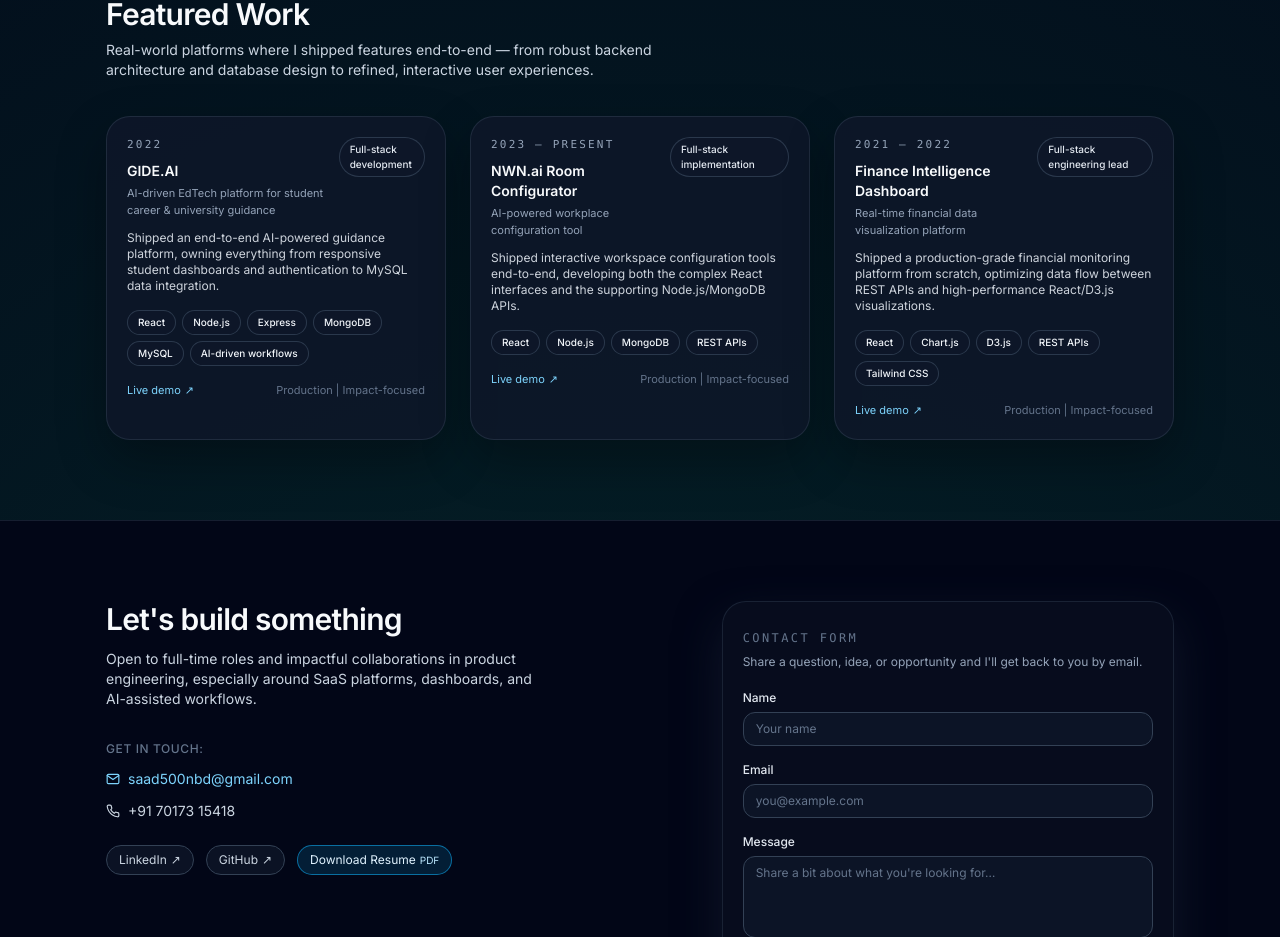
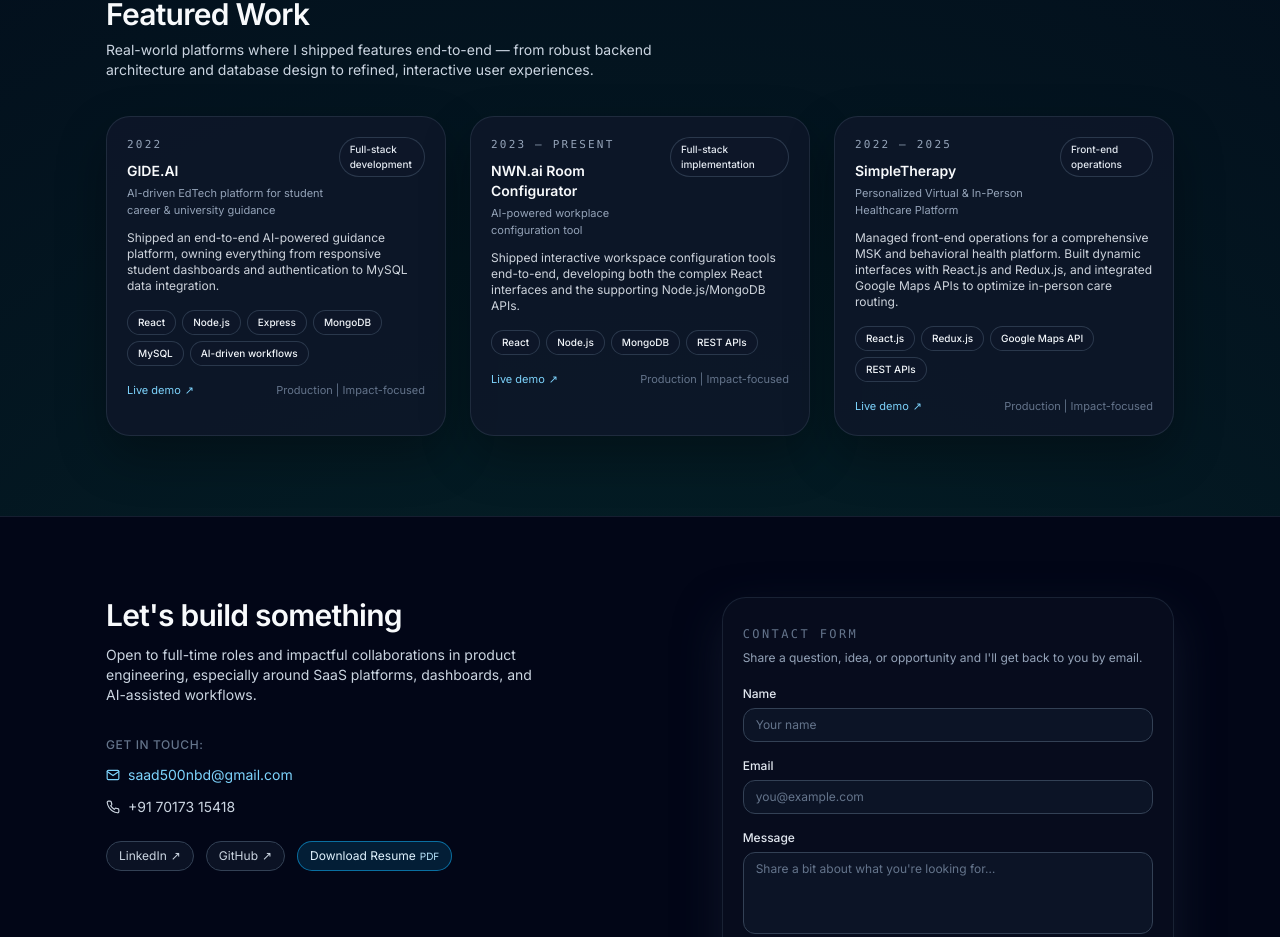
Before and after one commit to msaad323/Portfolio-AI, a Next.js app: page / in a window 1280 px wide. Shown: the part 2360-3297 px from the top of the page. Built offline with nearby package versions, Linux system fonts and the light colour scheme.

Commit message:
Replace Finance Intelligence project with SimpleTherapy

```diff
--- a/components/Experience.tsx
+++ b/components/Experience.tsx
@@ -29,16 +29,16 @@ const roles = [
     stack: ["React.js", "Node.js", "MS SQL", "Google Analytics"]
   },
   {
-    company: "GlobalLogic Inc",
-    title: "Associate Software Engineer",
+    company: "SimpleTherapy",
+    title: "Front-end Engineer",
     period: "Jun 2021 – May 2022",
-    location: "Gurugram, India",
+    location: "Remote",
     highlights: [
-      "Delivered a production-grade finance dashboard with React and Chart.js, closely matching complex Figma specs.",
-      "Improved task completion time by ~20% through thoughtful UX and real-time data visualizations.",
-      "Collaborated with backend teams to streamline API contracts and improve data flow efficiency."
+      "Handled front-end operations for a personalized virtual and in-person MSK and behavioral health care platform.",
+      "Built and maintained complex, dynamic user interfaces leveraging React.js and Redux.js.",
+      "Integrated Google Maps APIs to optimize in-person care routing and enhance the overall user experience."
     ],
-    stack: ["React.js", "Chart.js", "REST APIs"]
+    stack: ["React.js", "Redux.js", "Google Maps APIs"]
   }
 ];
 
--- a/components/Projects.tsx
+++ b/components/Projects.tsx
@@ -25,14 +25,14 @@ const projects = [
     tech: ["React", "Node.js", "MongoDB", "REST APIs"]
   },
   {
-    name: "Finance Intelligence Dashboard",
-    subtitle: "Real-time financial data visualization platform",
-    year: "2021 – 2022",
-    url: "#",
-    role: "Full-stack engineering lead",
+    name: "SimpleTherapy",
+    subtitle: "Personalized Virtual & In-Person Healthcare Platform",
+    year: "2022 – 2025",
+    url: "https://app.simpletherapy.com/",
+    role: "Front-end operations",
     description:
-      "Shipped a production-grade financial monitoring platform from scratch, optimizing data flow between REST APIs and high-performance React/D3.js visualizations.",
-    tech: ["React", "Chart.js", "D3.js", "REST APIs", "Tailwind CSS"]
+      "Managed front-end operations for a comprehensive MSK and behavioral health platform. Built dynamic interfaces with React.js and Redux.js, and integrated Google Maps APIs to optimize in-person care routing.",
+    tech: ["React.js", "Redux.js", "Google Maps API", "REST APIs"]
   }
 ];
 
```
